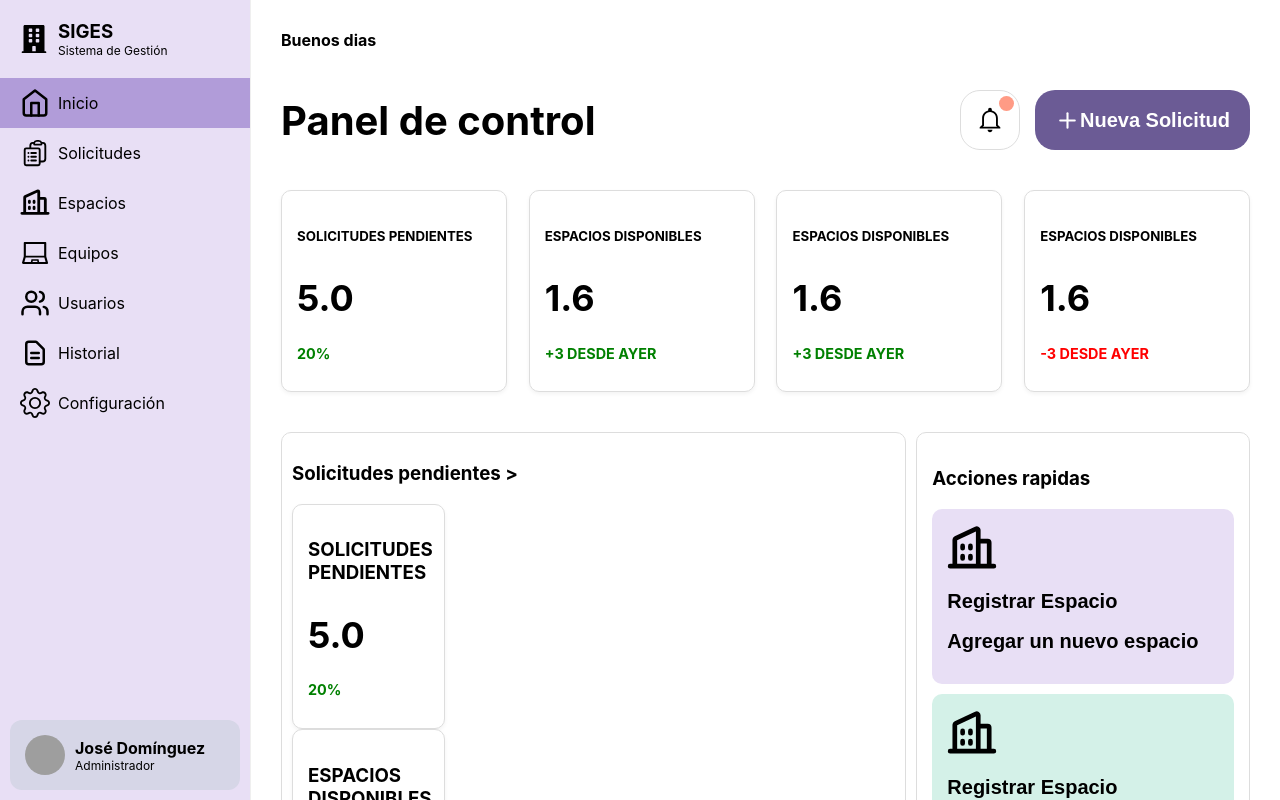
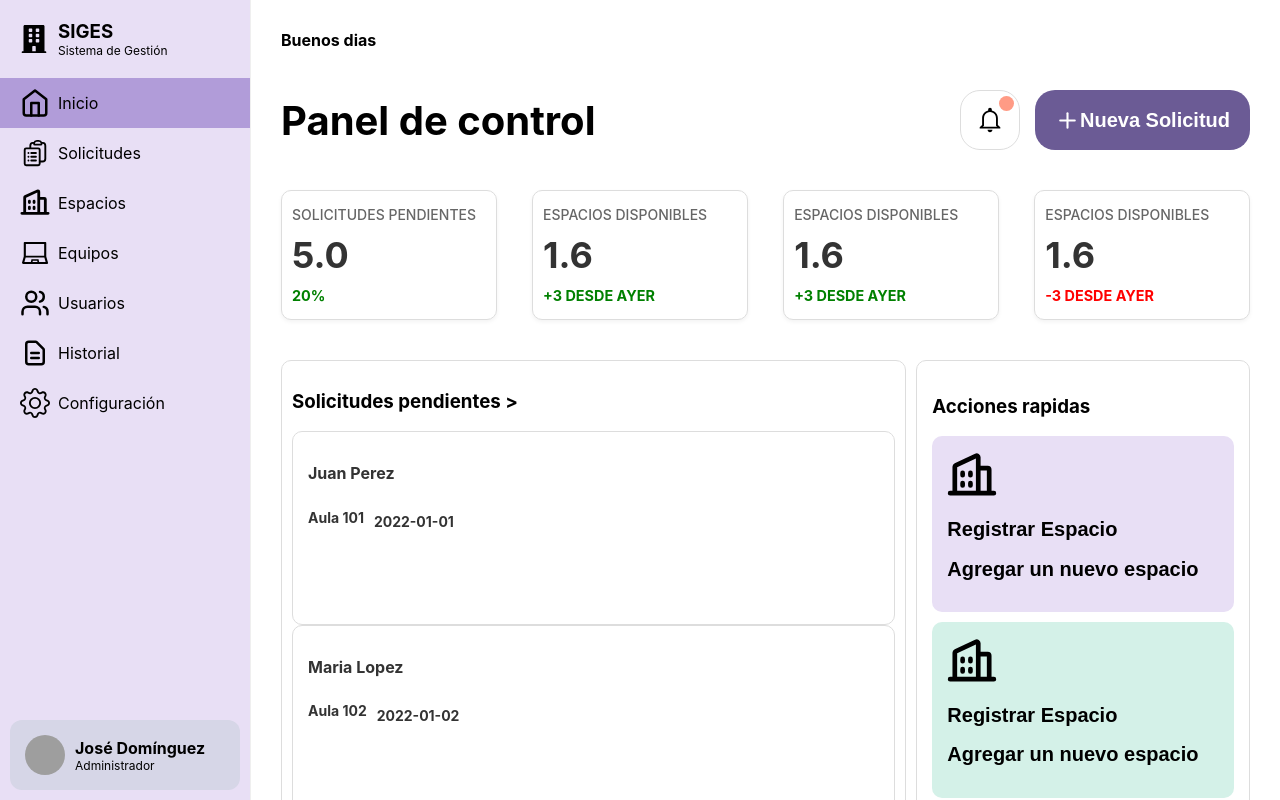
Before and after one commit to DaniDuran09/SIGES, a React (Vite) app: page / in a window 1280 px wide. Built offline with nearby package versions, Linux system fonts and the light colour scheme; grey boxes are pictures that could not be loaded.

Commit message:
feat: home design and refactor project structure

```diff
--- /dev/null
+++ b/src/features/home/components/PendingRequestComponent.jsx
@@ -0,0 +1,20 @@
+import styles from '../styles/PendingRequestComponent.module.css';
+// import PendingRequest from '../../Types';
+
+function PendingRequestComponent({ props }) {
+    const {
+        ApplierName,
+        objectName,
+        date,
+    } = props;
+    return (
+        <div className={styles.pendingRequestCard}>
+            <p className={styles.applierName}>{ApplierName}</p>
+            <div className={styles.infoContainer}>
+                <h1 className={styles.objectName}>{objectName}</h1>
+                <p className={styles.date}>{date}</p>
+            </div>
+        </div>
+    );
+}
+export default PendingRequestComponent;
--- /dev/null
+++ b/src/features/home/components/StatsComponent.jsx
@@ -0,0 +1,18 @@
+import styles from '../styles/StatsComponent.module.css';
+
+function StatsComponent({ props }) {
+    const { name, number, stats, type } = props;
+    return (
+        <div className={styles.statCard}>
+            <p className={styles.statCardTitle}>{name}</p>
+            <p className={styles.statCardNumber}>{Number(number).toFixed(1)}</p>
+            <p className={styles.statCardStats} style={{
+                color: type === 'positive' ? 'green' : 'red',
+                fontWeight: 'bold',
+                fontSize: '0.9rem'
+            }} >{stats}</p>
+        </div>
+    )
+}
+
+export default StatsComponent;
--- a/src/features/home/screens/Home.jsx
+++ b/src/features/home/screens/Home.jsx
@@ -1,9 +1,11 @@
 import { IoMdNotificationsOutline } from "react-icons/io";
-import styles from './Home.module.css';
+import styles from '../styles/Home.module.css';
 import { FiPlus } from "react-icons/fi";
 import { FaBuilding } from "react-icons/fa";
 import { Colors } from "../../../assets/Colors";
-import {PiBuildingsBold} from "react-icons/pi";
+import { PiBuildingsBold } from "react-icons/pi";
+import StatsComponent from "../components/StatsComponent.jsx";
+import PendingRequestComponent from "../components/PendingRequestComponent.jsx";
 
 const options = [
     {
@@ -29,6 +31,24 @@ const options = [
         number: 8 / 5,
         stats: '-3 DESDE AYER',
         type: 'negative'
+    },
+]
+
+const pendingRequests = [
+    {
+        ApplierName: 'Juan Perez',
+        objectName: 'Aula 101',
+        date: '2022-01-01'
+    },
+    {
+        ApplierName: 'Maria Lopez',
+        objectName: 'Aula 102',
+        date: '2022-01-02'
+    },
+    {
+        ApplierName: 'Pedro Ramirez',
+        objectName: 'Aula 103',
+        date: '2022-01-03'
     },
 ]
 
@@ -64,34 +84,19 @@ function Home() {
             {/* OPTIONS*/}
             <div className={styles.statsGrid}>
                 {options.map((option, index) => (
-                    <div key={index} className={styles.statCard}>
-                        <h5>{option.name}</h5>
-                        <h1 style={{ fontSize: '36px', margin: '10px 0' }}>{Number(option.number).toFixed(1)}</h1>
-                        <p style={{
-                            color: option.type === 'positive' ? 'green' : 'red',
-                            fontWeight: 'bold',
-                            fontSize: '0.9rem'
-                        }} >{option.stats}</p>
-                    </div>
+                    <StatsComponent key={index} props={option} />
                 ))}
             </div>
             <div
                 className={styles.bottomSection}>
                 {/*SOLICITUDES PENDIENTES */}
-                <div style={{ flex: 2, height: '100%', backgroundColor: 'white', borderRadius: '10px', border: '1px solid #ddd', padding: '10px' }}>
+                <div style={{ flex: 2, overflow: 'auto', display: 'flex', flexDirection: 'column', height: '100%', backgroundColor: 'white', borderRadius: '10px', border: '1px solid #ddd', padding: '10px' }}>
                     <div className={styles.ResponsiveTitleContainer}>
                         <h3 style={{}}>Solicitudes pendientes {'>'}</h3>
                     </div>
-                    {options.map((option, index) => (
-                        <div key={index} className={styles.statCard}>
-                            <h3>{option.name}</h3>
-                            <h1 style={{ fontSize: '36px', margin: '10px 0' }}>{Number(option.number).toFixed(1)}</h1>
-                            <p style={{
-                                color: option.type === 'positive' ? 'green' : 'red',
-                                fontWeight: 'bold',
-                                fontSize: '0.9rem'
-                            }} >{option.stats}</p>
-                        </div>
+                    {pendingRequests.map((request, index) => (
+                        <PendingRequestComponent key={index} props={request} />
+
                     ))}
 
                 </div>
@@ -112,7 +117,7 @@ function Home() {
 
                         <button className={styles.quickActionButton} style={{ backgroundColor: '#D4F1E8' }} >
                             <div style={{ flex: 1, display: 'flex', justifyContent: 'left' }}  >
-                                <PiBuildingsBold  size={50}/>
+                                <PiBuildingsBold size={50} />
                             </div>
                             <div style={{ flex: 1, flexDirection: 'column' }} >
                                 <h2 style={{ display: 'flex', justifyContent: 'left' }} >Registrar Espacio</h2>
@@ -123,7 +128,7 @@ function Home() {
 
                         <button className={styles.quickActionButton} style={{ backgroundColor: '#FFF4D4' }} >
                             <div style={{ flex: 1, display: 'flex', justifyContent: 'left' }}  >
-                                <PiBuildingsBold size={50}/>
+                                <PiBuildingsBold size={50} />
                             </div>
                             <div style={{ flex: 1, flexDirection: 'column' }} >
                                 <h2 style={{ display: 'flex', justifyContent: 'left' }} >Registrar Espacio</h2>
--- a/src/features/home/screens/components/PendingRequestComponent.tsx
+++ /dev/null
@@ -1,6 +0,0 @@
-// import PendingRequest from '../../Types';
-
-function PendingRequestComponent({ /*data*/ }) {
-
-}
-export default PendingRequestComponent;
--- a/src/features/home/screens/Home.module.css
+++ b/src/features/home/styles/Home.module.css
@@ -79,19 +79,6 @@
     /* CLAVE para responsividad */
 }
 
-.statCard {
-    width: 20%;
-    /* 4 tarjetas caben en una fila (aprox 22% * 4 + espacio) */
-    border-radius: 10px;
-    border: 1px solid #ddd;
-    padding: 15px;
-    background-color: white;
-    box-shadow: 0 2px 4px rgba(0, 0, 0, 0.05);
-    display: flex;
-    flex-direction: column;
-    justify-content: space-between;
-}
-
 .bottomSection {
     padding: 10px;
     flex: 1;
@@ -127,11 +114,6 @@
 
 /* Tablet (menos de 1024px) */
 @media (max-width: 1024px) {
-    .statCard {
-        width: 40%;
-        /* 2 por fila */
-    }
-
     .bottomSection {
         display: flex;
         flex-direction: column;
@@ -157,12 +139,6 @@
         /* Separar notificación de botón nuevo */
     }
 
-    .statCard {
-        width: 90%;
-        height: auto;
-        /* 2 por fila */
-    }
-
     .newRequestButton {
         width: 100%;
         /* Botón grande en móvil para fat fingers */
--- /dev/null
+++ b/src/features/home/styles/PendingRequestComponent.module.css
@@ -0,0 +1,32 @@
+.pendingRequestCard {
+    flex: 1;
+    min-height: 0;
+    overflow-y: auto;
+    border-radius: 10px;
+    border: 1px solid #ddd;
+    padding: 15px;
+}
+
+.applierName {
+    font-size: 16px;
+    font-weight: bold;
+    color: #333;
+}
+
+.infoContainer {
+    display: flex;
+    flex-direction: row;
+    gap: 10px;
+}
+
+.objectName {
+    font-size: 14px;
+    font-weight: bold;
+    color: #333;
+}
+
+.date {
+    font-size: 14px;
+    font-weight: bold;
+    color: #333;
+}
--- /dev/null
+++ b/src/features/home/styles/StatsComponent.module.css
@@ -0,0 +1,64 @@
+.statCard {
+    width: 20%;
+    border-radius: 10px;
+    border: 1px solid #ddd;
+    padding: 10px;
+    background-color: white;
+    box-shadow: 0 2px 4px rgba(0, 0, 0, 0.05);
+    display: flex;
+    flex-direction: column;
+}
+
+.statCardTitle {
+    font-size: 14px;
+    font-weight: 500;
+    color: #666;
+}
+
+.statCardNumber {
+    font-size: 36px;
+    font-weight: 700;
+    color: #333;
+    margin: 0;
+}
+
+.statCard p {
+    margin: 5px 0;
+}
+
+.statCardStats {
+    font-size: 12px;
+    font-weight: 500;
+    color: #666;
+}
+
+
+@media (max-width:1024px) {
+    .statCard {
+        width: 40%;
+    }
+}
+
+
+@media (max-width: 768px) {
+    .statCard {
+        width: 100%;
+    }
+
+    .statCard h1 {
+        font-size: 20px !important;
+        margin: 0;
+    }
+
+    .statCardNumber {
+        font-size: 25px;
+        font-weight: 500;
+        margin-bottom: 8px;
+    }
+
+    .statCardStats {
+        font-size: 8px;
+
+    }
+
+}
```
Also changed, not shown: src/features/history/screens/History.jsx (+5 -5 lines), src/features/history/styles/History.module.css (renamed from src/features/history/screens/History.module.css).
